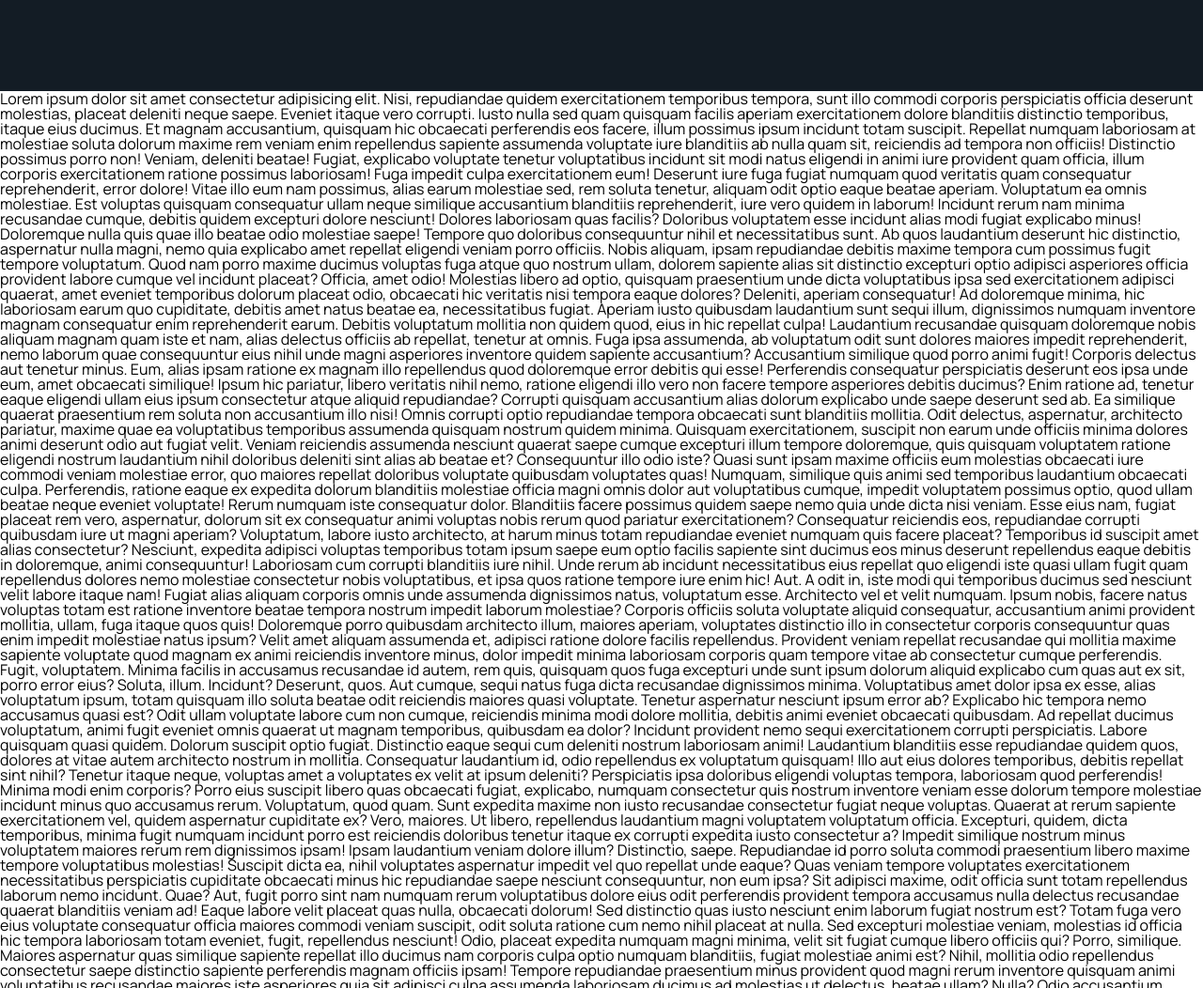
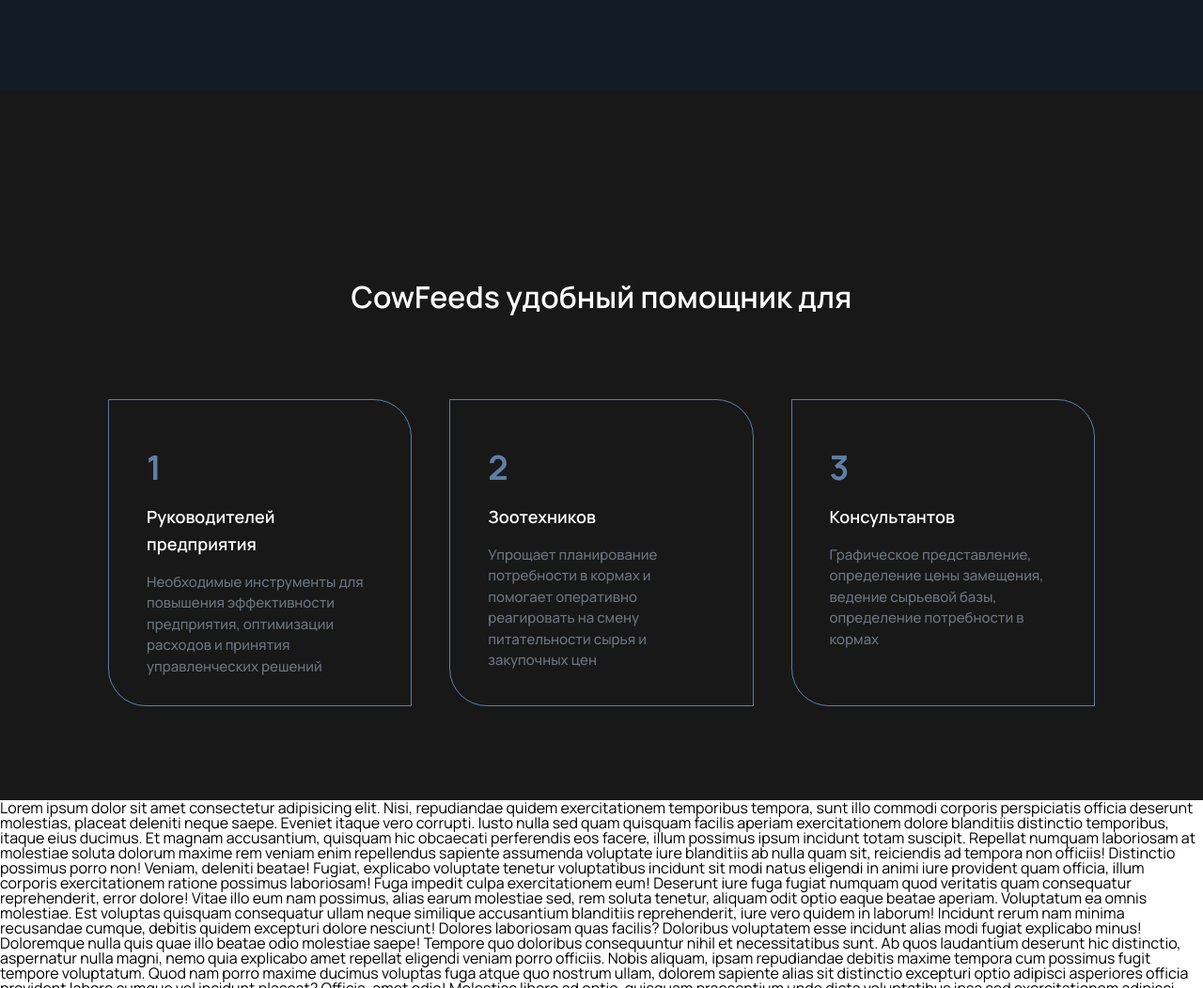
Before and after one commit to dakishimete/cowfeed-repo, a website: page #src/index.html in a window 1280 px wide. Shown: the part 484-1536 px from the top of the page at 94% size. Drawn offline with nearby package versions, Linux system fonts and the light colour scheme; files that its build step writes are made by us from their sources.

Commit message:
consumers wide

```diff
--- /dev/null
+++ b/#src/_consumers.html
@@ -0,0 +1,37 @@
+<div class="consumers">
+    <div class="max-width-container">
+        <div class="consumers__title section-title">CowFeeds удобный помощник для</div>
+        <div class="consumers__content">
+            <ol class="consumers__list">
+
+                <li class="consumers__item">
+                    <div class="consumer">
+                        <div class="consumer__title">Руководителей предприятия</div>
+                        <div class="consumer__desc">
+                            Необходимые инструменты для повышения эффективности предприятия, оптимизации расходов и принятия управленческих решений
+                        </div>
+                    </div>
+                </li>
+
+                <li class="consumers__item">
+                    <div class="consumer">
+                        <div class="consumer__title">Зоотехников</div>
+                        <div class="consumer__desc">
+                            Упрощает планирование потребности в кормах и помогает оперативно реагировать на смену питательности сырья и закупочных цен
+                        </div>
+                    </div>
+                </li>
+
+                <li class="consumers__item">
+                    <div class="consumer">
+                        <div class="consumer__title">Консультантов</div>
+                        <div class="consumer__desc">
+                            Графическое представление, определение цены замещения, ведение сырьевой базы, определение потребности в кормах
+                        </div>
+                    </div>
+                </li>
+
+            </ol>
+        </div>
+    </div>
+</div>
--- a/#src/index.html
+++ b/#src/index.html
@@ -13,6 +13,7 @@
     @@include('_header.html')
     <main class="main">
         @@include('_benefits.html')
+        @@include('_consumers.html')
 
 
         Lorem ipsum dolor sit amet consectetur adipisicing elit. Nisi, repudiandae quidem exercitationem temporibus tempora, sunt illo commodi corporis perspiciatis officia deserunt molestias, placeat deleniti neque saepe. Eveniet itaque vero corrupti.
--- /dev/null
+++ b/#src/scss/consumers.scss
@@ -0,0 +1,67 @@
+.consumers {
+    $consumer-margin-desktop: 10px;
+    $consumer-margin-wide: 20px;
+
+
+    width: 100%;
+    background-color: #181819;
+    padding: 200px 0 100px;
+
+    &__title {
+        margin-bottom: 90px;
+    }
+
+    ol {
+        counter-reset: ol-numbers;
+    }
+
+    &__list {
+        display: flex;
+        flex-wrap: wrap;
+        width: calc(100% + 2*#{$consumer-margin-wide});
+        margin: 0 -#{$consumer-margin-wide};
+    }
+
+    &__item {
+        flex: 0 0 33.33%; //3x1
+        margin-bottom: 0;
+    }
+
+    .consumer {
+        height: 100%;
+        border: 1px solid var(--color-grey-dark);
+        border-radius: 0 40px 0 40px;
+        position: relative;
+        max-width: 400px;
+        text-align: left;
+        margin: 0 20px;
+        padding: 110px 40px 30px;
+
+        &:before {
+            counter-increment: ol-numbers;
+            content: counter(ol-numbers);
+            position: absolute;
+            top: 50px;
+            left: 40px;
+            color: var(--color-grey-dark);
+            font-size: 36px;
+            line-height: 1.2;
+            font-weight: 700;
+        }
+
+        &__title {
+            color: #fff;
+            font-size: 18px;
+            margin-bottom: 15px;
+            line-height: 1.6;
+            font-weight: 600;
+        }
+
+        &__desc {
+            color: var(--color-text-grey);
+            font-size: 15px;
+            line-height: 1.5;
+            font-weight: 500;
+        }
+    }
+}
--- a/#src/scss/style.scss
+++ b/#src/scss/style.scss
@@ -87,3 +87,4 @@
 
 @import "header";
 @import "benefits";
+@import "consumers";
```
